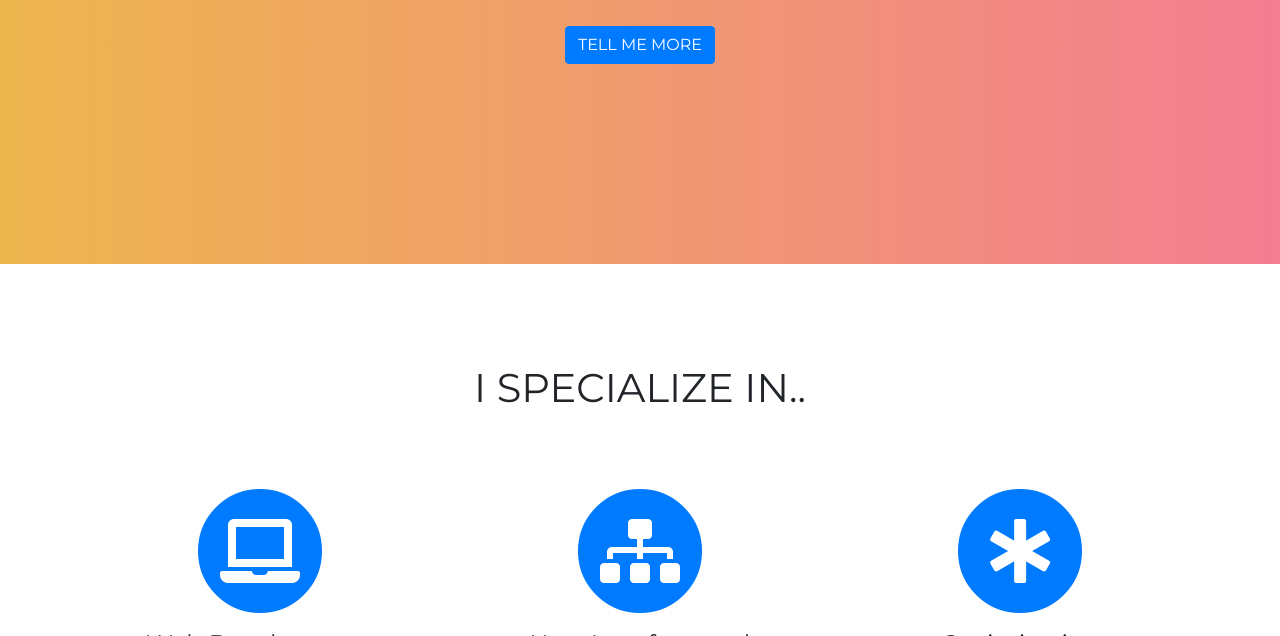
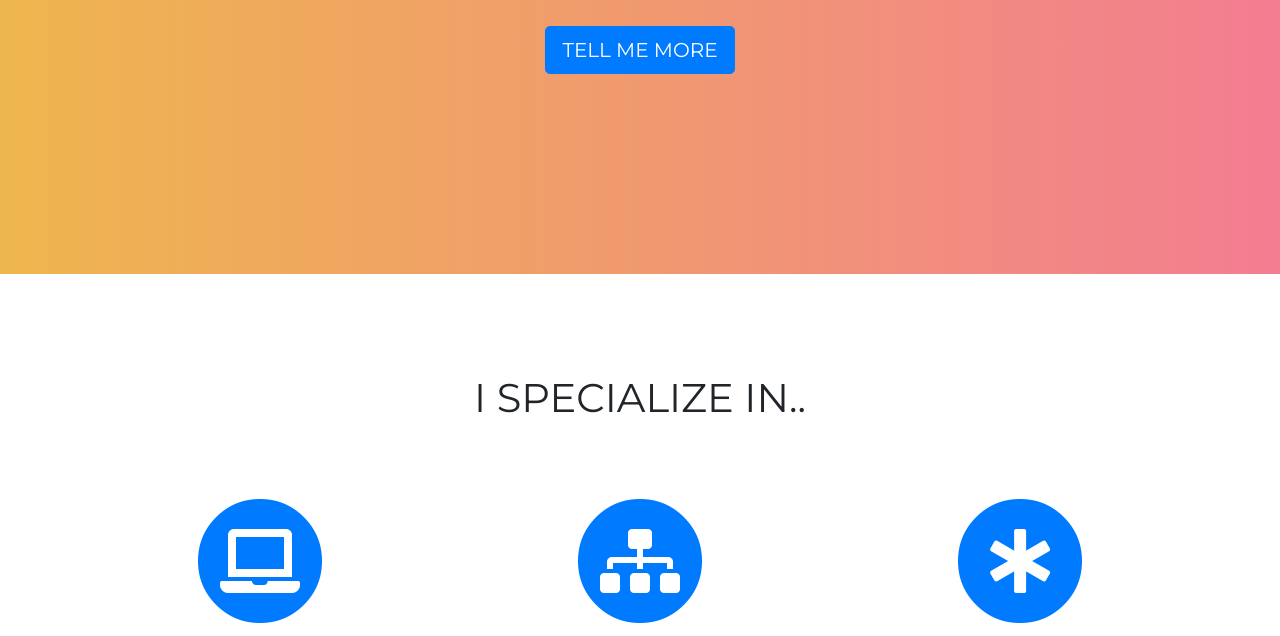
Before and after one commit to cherylac/cacportfolio, a website with bundled scripts: page index.html in a window 1280 px wide. Shown: the part 464-1100 px from the top of the page. Built offline with nearby package versions, Linux system fonts and the light colour scheme; a web font is replaced by a local one.

Commit message:
changed button size

```diff
--- a/index.html
+++ b/index.html
@@ -57,7 +57,7 @@
       <div class="intro-text">
         <div class="intro-lead-in">Hi, I'm Cheryl!</div>
         <div class="intro-heading text-uppercase">It's Nice To Meet You</div>
-        <a class="btn btn-primary btn-xl text-uppercase js-scroll-trigger" href="#services">Tell Me More</a>
+        <a class="btn btn-primary btn-lg text-uppercase js-scroll-trigger" href="#services">Tell Me More</a>
       </div>
     </div>
   </header>
```
